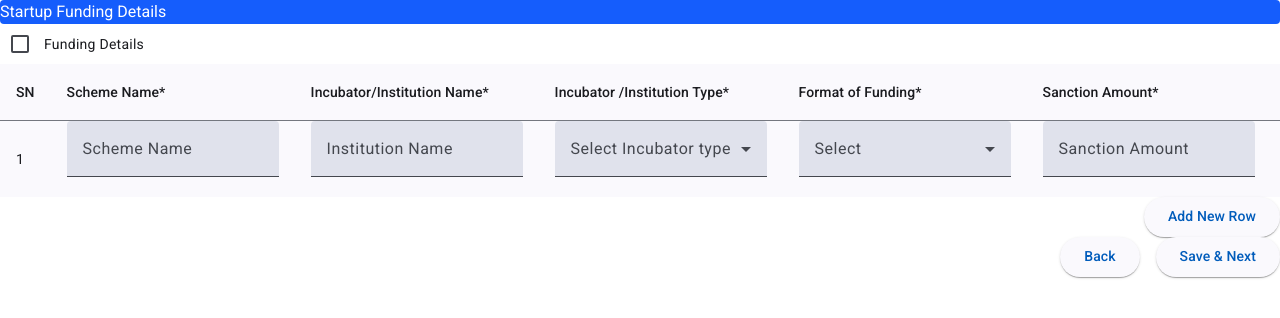
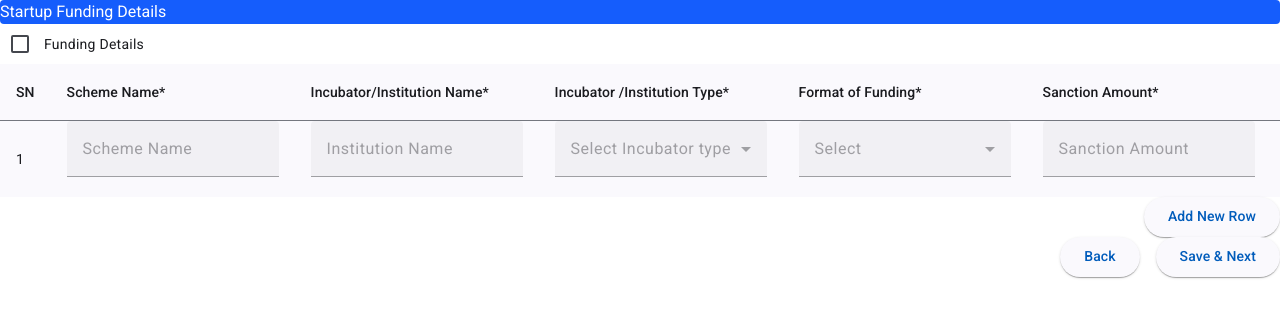
Before and after one commit to rohitbhure65/angular19, an Angular app: page / in a window 1280 px wide. Shown: the top 318 px of the page. Built offline with nearby package versions, Linux system fonts and the light colour scheme.

Commit message:
checkpoint

```diff
--- a/src/app/startupfundingdetails/startupfundingdetails.component.html
+++ b/src/app/startupfundingdetails/startupfundingdetails.component.html
@@ -16,7 +16,7 @@
       <th mat-header-cell *matHeaderCellDef class="bg-gray-200 font-medium">Scheme Name*</th>
       <td mat-cell *matCellDef="let element; let i = index">
         <mat-form-field appearance="fill" class="w-full">
-          <input matInput [(ngModel)]="fundingRows[i].schemeName" name="schemeName{{i}}" placeholder="Scheme Name" required />
+          <input matInput [(ngModel)]="fundingRows[i].schemeName" name="schemeName{{i}}" placeholder="Scheme Name" [disabled]="form_edit" required />
         </mat-form-field>
       </td>
     </ng-container>
@@ -25,7 +25,7 @@
       <th mat-header-cell *matHeaderCellDef class="bg-gray-200 font-medium">Incubator/Institution Name*</th>
       <td mat-cell *matCellDef="let element; let i = index">
         <mat-form-field appearance="fill" class="w-full">
-          <input matInput [(ngModel)]="fundingRows[i].institutionName" name="institutionName{{i}}" placeholder="Institution Name" required />
+          <input matInput [(ngModel)]="fundingRows[i].institutionName" name="institutionName{{i}}" placeholder="Institution Name" [disabled]="form_edit" required />
         </mat-form-field>
       </td>
     </ng-container>
@@ -34,7 +34,7 @@
       <th mat-header-cell *matHeaderCellDef class="bg-gray-200 font-medium">Incubator /Institution Type*</th>
       <td mat-cell *matCellDef="let element; let i = index">
         <mat-form-field appearance="fill" class="w-full">
-          <mat-select [(ngModel)]="fundingRows[i].institutionType" name="institutionType{{i}}" placeholder="Select Incubator type" required>
+          <mat-select [(ngModel)]="fundingRows[i].institutionType" name="institutionType{{i}}" placeholder="Select Incubator type" [disabled]="form_edit" required>
             <mat-option *ngFor="let type of incubatorTypes" [value]="type">{{ type }}</mat-option>
           </mat-select>
         </mat-form-field>
@@ -45,7 +45,7 @@
       <th mat-header-cell *matHeaderCellDef class="bg-gray-200 font-medium">Format of Funding*</th>
       <td mat-cell *matCellDef="let element; let i = index">
         <mat-form-field appearance="fill" class="w-full">
-          <mat-select [(ngModel)]="fundingRows[i].formatOfFunding" name="formatOfFunding{{i}}" placeholder="Select" required>
+          <mat-select [(ngModel)]="fundingRows[i].formatOfFunding" name="formatOfFunding{{i}}" placeholder="Select" [disabled]="form_edit" required>
             <mat-option *ngFor="let format of fundingFormats" [value]="format">{{ format }}</mat-option>
           </mat-select>
         </mat-form-field>
@@ -56,7 +56,7 @@
       <th mat-header-cell *matHeaderCellDef class="bg-gray-200 font-medium">Sanction Amount*</th>
       <td mat-cell *matCellDef="let element; let i = index">
         <mat-form-field appearance="fill" class="w-full">
-          <input matInput type="number" [(ngModel)]="fundingRows[i].sanctionAmount" name="sanctionAmount{{i}}" placeholder="Sanction Amount" required />
+          <input matInput type="number" [(ngModel)]="fundingRows[i].sanctionAmount" name="sanctionAmount{{i}}" placeholder="Sanction Amount" [disabled]="form_edit" required />
         </mat-form-field>
       </td>
     </ng-container>
@@ -65,7 +65,7 @@
       <th mat-header-cell *matHeaderCellDef class="bg-gray-200 font-medium">Disbursement Amount*</th>
       <td mat-cell *matCellDef="let element; let i = index">
         <mat-form-field appearance="fill" class="w-full">
-          <input matInput type="number" [(ngModel)]="fundingRows[i].disbursementAmount" name="disbursementAmount{{i}}" placeholder="Disbursement Amount" required />
+          <input matInput type="number" [(ngModel)]="fundingRows[i].disbursementAmount" name="disbursementAmount{{i}}" placeholder="Disbursement Amount" [disabled]="form_edit" required />
         </mat-form-field>
       </td>
     </ng-container>
--- a/src/app/startupfundingdetails/startupfundingdetails.component.ts
+++ b/src/app/startupfundingdetails/startupfundingdetails.component.ts
@@ -25,7 +25,8 @@ import { MatTableModule } from '@angular/material/table';
   styleUrls: ['./startupfundingdetails.component.css']
 })
 export class StartupFundingDetailsComponent {
-  isFundingDetailsEnabled = false;
+  isFundingDetailsEnabled:boolean = false;
+  form_edit:boolean = true;
 
   displayedColumns: string[] = [
     'sn',
@@ -107,6 +108,7 @@ export class StartupFundingDetailsComponent {
 
   // Placeholder for edit logic
   editRow(index: number): void {
+    this.form_edit = false
     console.log('Edit row', index);
     // Implement inline editing toggle logic here if needed
   }
```
